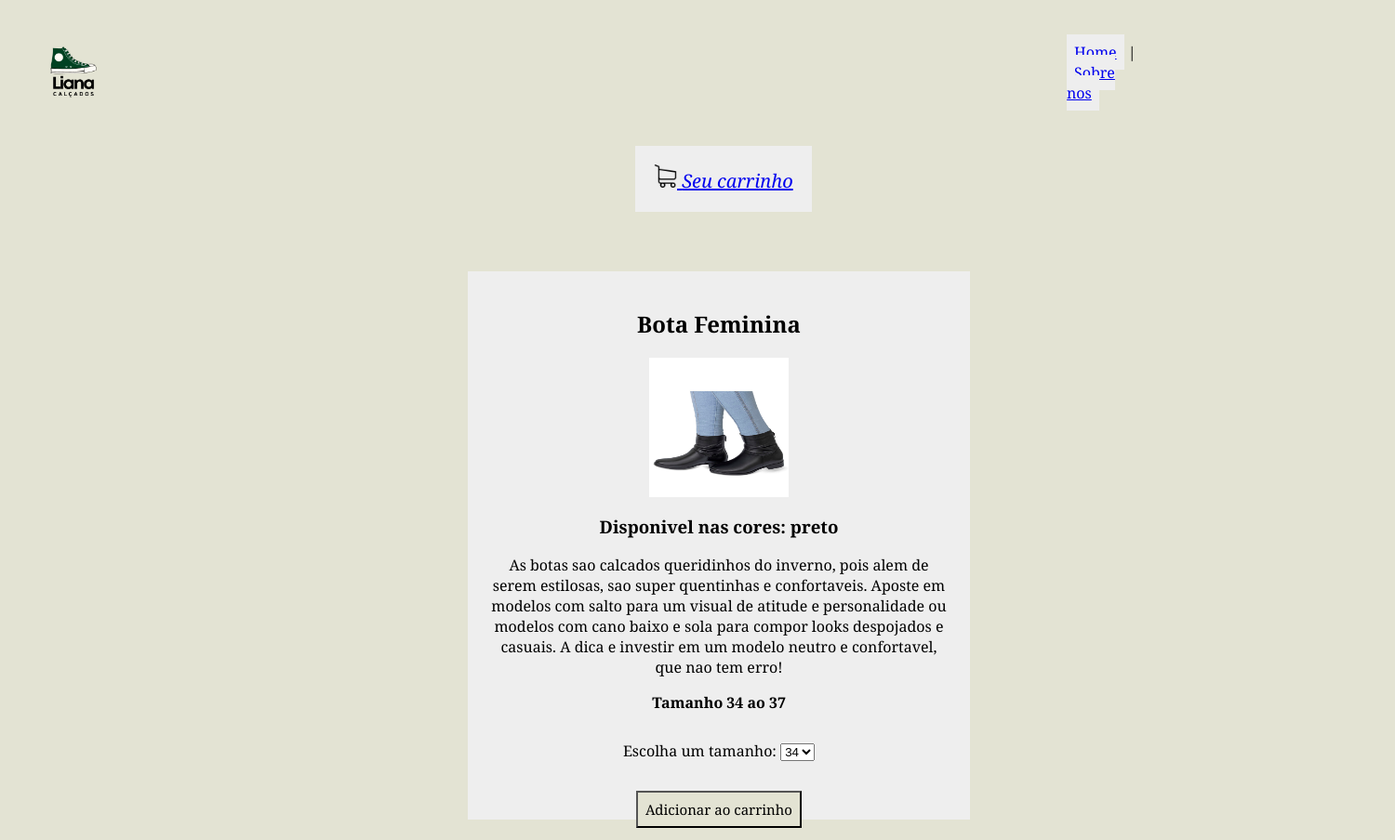
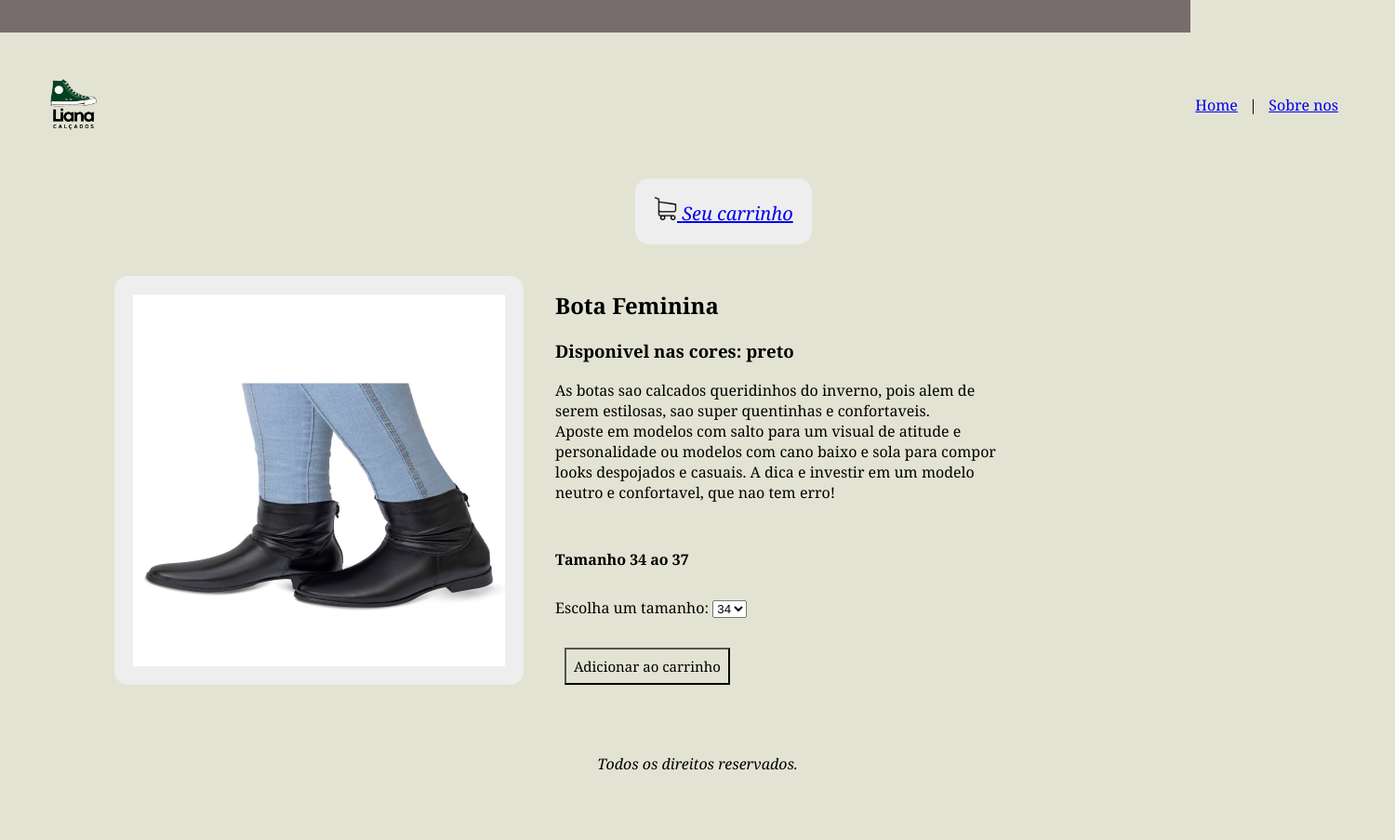
Before and after one commit to sasadevs/LianaCalcados, a plain HTML site: page bota.html in a window 1280 px wide. Shown: the top 904 px of the page at 93% size, 1500 px wide, since content can reach past the window. After the commit the page ends 864 px from the top, so only its background shows below. Drawn offline with Linux system fonts and the light colour scheme.

Commit message:
Mudanças no layout e design da página

```diff
--- a/bota.html
+++ b/bota.html
@@ -25,16 +25,19 @@
 
 <tr>
 
-<td><div class="logo"><img src="logo.png" alt="W3Schools.com" width="150" height="150"></div></td>
+<div id="cabecalho">
+
+<td><div class="logo"><a href="index.html"><img src="logo.png" alt="W3Schools.com" width="150" height="150"></a></div></td>
 
 <td colspan="2">
 
 	<ul id="navegacao">
-	<li><a href=" ">Home</a></li> |
+	<li><a href="index.html">Home</a></li> |
 	<li><a href=" ">Sobre nos</a></li>
 
 	</ul></td>
 
+</div>
 
 </tr>
 
@@ -54,29 +57,35 @@
 
 
 
-
 <tr>
 
 
-<td>
 
+<td colspan="1">
 <div class="produtos">
 
+		<img src="bota.jpg" alt="W3Schools.com" width="400" height="400">
 
 
+</div>
 
+<td colspan="2">
+
+
+	<div class="caixaprodutosunicos">
 
 	<h2>Bota Feminina</h2>
 
-		<img src="bota.jpg" alt="W3Schools.com" width="150" height="150">
+
 
 
 	<h3>Disponivel nas cores: preto</h3>
 
 
-	<p>As botas sao calcados queridinhos do inverno, pois alem de serem estilosas, sao super quentinhas e confortaveis. Aposte em modelos com salto para um visual de atitude e personalidade ou modelos com cano baixo e sola para compor looks despojados e casuais. A dica e investir em um modelo neutro e confortavel, que nao tem erro!</p>
+	<p>As botas sao calcados queridinhos do inverno, pois alem de serem estilosas, sao super quentinhas e confortaveis. <br> Aposte em modelos com salto para um visual de atitude e personalidade ou modelos com cano baixo e sola para compor looks despojados e casuais. A dica e investir em um modelo neutro e confortavel, que nao tem erro!</p>
 
 
+<div class="espacobotaoprodutos">
 
 	<p>
 
@@ -97,13 +106,18 @@
   <button type="submit" onclick="adicionar()" class="botaocarrinho">Adicionar ao carrinho</button>
 </form>
 
+</div>
 
 
+</div>
 
-</div></td>
+
+</td>
 
 
 </tr>
+
+
 
 <tr>
 
--- a/stylecabecalho.css
+++ /dev/null
@@ -1,16 +0,0 @@
-.logo {margin-left:1px;}
-
-
-
-
-#navegacao {float: right;
-		margin-right: 50px;}
-
-
-li {
-  display: inline;
-}
-
-
-li a {padding: 8px;
-  background-color: #EEEEEE;}
--- a/stylegeral.css
+++ b/stylegeral.css
@@ -10,6 +10,9 @@ body {background-color: #E3E3D3;
 .logo {margin-left:1px;}
 
 
+#cabecalho {background-color: #786C6C;
+            width: 100%;
+            height: 35px;}
 
 
 #navegacao {float: right;
@@ -17,14 +20,29 @@ body {background-color: #E3E3D3;
 
 
 
-.legenda {font-style: italic;}
+
+
+.legenda {font-style: italic;
+					font-family: Georgia, serif;}
+
+
+
+
+/*legenda img sobre nos*/
+
+.legenda2 {font-style: italic;
+					font-family: Georgia, serif;
+					padding: 150px;}
+
+
+
 
 
 .produtos {background-color: #EEEEEE;
 		width: 200px;
 		height: 430px;
 		padding: 30px;
-		}
+		border-radius: 15px;}
 
 
 
@@ -33,7 +51,19 @@ body {background-color: #E3E3D3;
 				margin-left: 680px;
 				background-color: #EEEEEE;
 				padding: 20px;
-				width: 150px;}
+				width: 150px;
+				border-radius: 15px;}
+
+
+.imgsobrenos {background-color: #EEEEEE;
+		width: 500px;
+		height: 500px;
+		padding: 20px;
+		border-radius: 15px;
+		margin-left: 80px;
+		margin-top: 50px;
+		margin-bottom: 50px;}
+
 
 
 li {
@@ -41,8 +71,7 @@ li {
 }
 
 
-li a {padding: 8px;
-  background-color: #EEEEEE;}
+li a {padding: 8px;}
 
 
 
--- a/styleprodutosunicos.css
+++ b/styleprodutosunicos.css
@@ -8,13 +8,14 @@ html, body {
   padding: 0;
 }
 
-#selecttamanho {margin: 30px;}
+#selecttamanho {margin-top: 30px;}
 
 .produtos {background-color: #EEEEEE;
-		width: 500px;
-		height: 550px;
+		width: 400px;
+		height: 400px;
 		text-align:center;
-		margin-left: 500px;
+		margin: 30px;
+		margin-left: 120px;
 		padding: 20px;
 		}
 
@@ -25,6 +26,17 @@ html, body {
 								margin: 10px;}
 
 
+.caixaprodutosunicos {width: 500px;
+											height: 200px;
+											float: left;
+											margin-right: 400px;
+											margin-bottom: 250px;}
+
+
+.espacobotaoprodutos {margin-top: 50px;
+											}
+
+
 table {border: 0px solid black;}
 
 td {border: 0px solid black;}
--- a/stylerodape.css
+++ b/stylerodape.css
@@ -2,4 +2,4 @@
 .rodape {text-align: center;
 		width: 100%;
 		height: 50px;
-}
+		margin-top: 40px;}
```
Also changed, not shown: carrinho.html (+6 -4 lines), index.html (+7 -4 lines), sandalia.html (+25 -7 lines), sobrenos.html (added, +115 -0 lines), tenis.html (+27 -6 lines), lianasobrenos.jpg (added), scripts.js (deleted).
